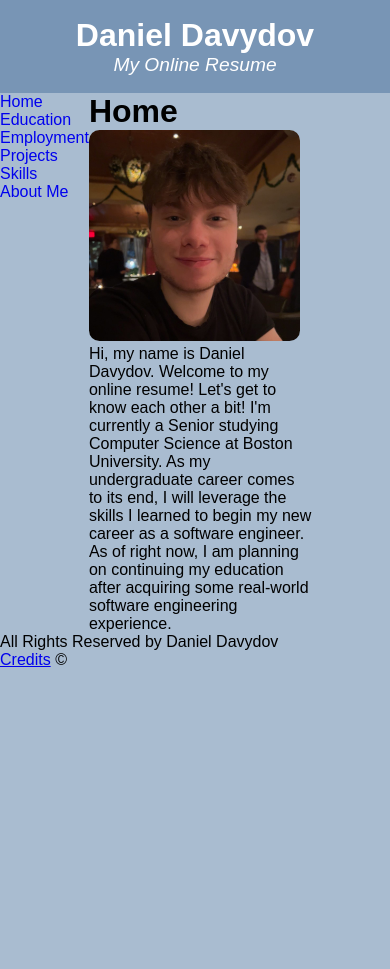
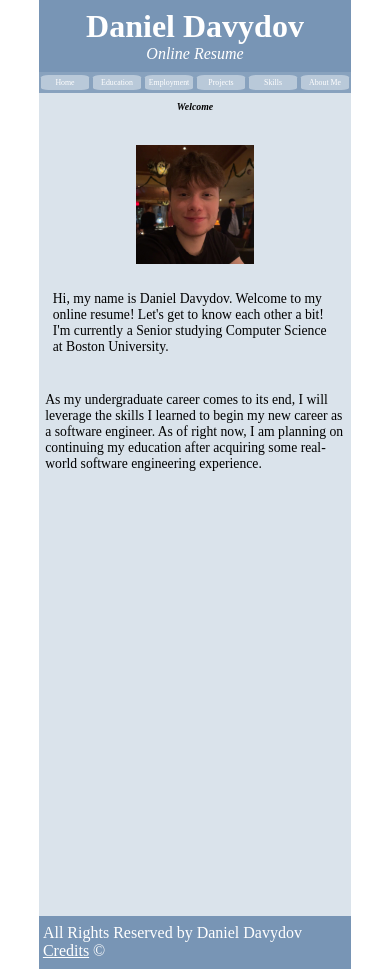
Before and after one commit to danieldavydov/mp-1, a plain HTML site: page index.html in a window 390 px wide. Before the commit the page ends 844 px from the top, so only its background shows below. Drawn offline with Linux system fonts and the light colour scheme.

Commit message:
finish homepage styles

```diff
--- a/home.css
+++ b/home.css
@@ -1,82 +1,218 @@
-/* TODO: Change the fonts to be responsive using calc() */
-/* TODO: Change the fonts to be responsive using calc() */
-/* TODO: Change the fonts to be responsive using calc() */
-/* TODO: Change the fonts to be responsive using calc() */
-/* TODO: Change the fonts to be responsive using calc() */
-/* TODO: Change the fonts to be responsive using calc() */
-/* TODO: Change the fonts to be responsive using calc() */
-/* TODO: Change the fonts to be responsive using calc() */
-/* TODO: Change the fonts to be responsive using calc() */
-/* TODO: Change the fonts to be responsive using calc() */
-/* TODO: Change the fonts to be responsive using calc() */
-
-
 * {
     margin: 0;
     box-sizing: border-box;
-    font-family: Arial, sans-serif;
-}
-
-body {
-    background-color: #a9bcd0;
-}
-
-/* Centering the page */
-#page-wrapper {
-    width: 80vw;
-}
-
-/* Header starts */
-header {
-    text-align: center;
-    padding: 2vh 0;
-    background-color: #7895b5;
+    font-family: 'Times New Roman', Times, serif;
     color: white;
 }
 
-header h1 {
-    font-size: 2rem;
+#page-wrapper {
+    width: 80vw;
+    margin: 0 auto;
+}
+
+/*Header starts*/
+header {
+    display: flex;
+    flex-direction: row;
+    justify-content: space-between;
+    align-items: center;
+    background-color: #7895b5;
+    padding: 1vh 1vw;
 }
 
 header p {
-    font-size: 1.2rem;
     font-style: italic;
 }
 
-/* Header ends here */
+/*Header ends*/
 
-/* Navbar starts */
-nav ul {
-    list-style-type: none;
-    padding: 0;
+/*Two column container starts:*/
+#content-wrapper {
+    width: 100%;
+    display: flex;
+    flex-direction: row;
+    position: relative;
+    background-color: #88a2be;
 }
 
-.nav-li{
+nav {
+    width: 30%;
+}
+
+nav ul {
     display: flex;
     flex-direction: column;
+    justify-content: space-evenly;
+    background-color: #88a2be;
+    font-size: calc(2px + 2vw);
+    text-align: center;
+    list-style: none;
+    padding-left: 0;
 }
 
-.nav-li a {
-    cursor: pointer;
-    text-decoration: none;
-
+nav li {
+    font-size: calc(3px + 3vw);
+    width: 90%;
+    background-color: #b9c9d9;
+    border-radius: 15%;
+    padding: 2vh 0;
+    margin: 5vh auto;
 }
 
-/* NAV and MAIN Content Wrapper */
-.content-wrapper {
+
+nav a {
+    text-decoration: none;
+}
+
+nav a:hover {
+    font-style: italic;
+}
+
+nav li:hover {
+    background-color: #7895b5;
+    transition: 0.2s ease;
+}
+
+main {
     display: flex;
+    flex-direction: column;
+    width: 70%;
+    background-color: #dae3eb;
 }
-/* (END OF) NAV and MAIN Content Wrapper */
 
 
+main p {
+    margin: 0 1vw;
+    font-size: calc(2px + 2vw);
+    color: black;
+}
 
-/* Navbar ends here */
+#profile-image {
+    max-width: 100%;
+}
 
-/* IMG Styles */
-img {
-    border-radius: 5%;
-    max-height: 25vh;
-    width: auto;
+#two-row {
+    width: 100%;
+    display: flex;
+    flex-direction: row;
+    padding: 2vh 2vw;
+}
 
+#content {
+    align-self: center;
+    width: 60%;
+    margin: 1vh 1vw;
 }
-/* End of IMG Styles */
+
+#picture {
+    width: 40%;
+    margin: 1vh 1vw;
+}
+
+#page-title {
+    font-style: italic;
+    margin: 2vw 0;
+    text-align: center;
+    font-size: calc(2px + 2vw);
+    color: black;
+}
+
+#page-title:hover {
+    text-decoration: underline;
+    transition: 0.5s ease;
+}
+
+/*Two column container ends*/
+
+footer {
+    background-color: #7895b5;
+    padding: 1vh 1vw;
+    display: flex;
+    justify-content: space-evenly;
+}
+
+footer a:hover {
+    color: black;
+}
+
+@media screen and (max-width: 900px) {
+    header {
+        align-items: center;
+        flex-direction: column;
+    }
+
+    #content-wrapper {
+        width: 100%;
+        height: 100vh;
+        flex-direction: column;
+    }
+
+    nav {
+        width: 100%;
+    }
+
+    nav ul {
+        display: flex;
+        flex-direction: row;
+        justify-content: space-between;
+        background-color: #88a2be;
+        list-style: none;
+        padding-left: 0;
+    }
+
+    nav li {
+        font-size: calc(2px + 1.5vw);
+        background-color: #b9c9d9;
+        padding: 1% .5%;
+        margin: 1% .5%;
+    }
+
+    nav a {
+        text-decoration: none;
+    }
+
+    main {
+        display: flex;
+        flex-direction: column;
+        width: 100%;
+        height: 100vh;
+        background-color: #dae3eb;
+    }
+
+    main p {
+        margin: 2% 2%;
+        font-size: calc(2px + 3vw);
+    }
+
+    #profile-image {
+        max-width: 100%;
+    }
+
+    #two-row {
+        width: 100%;
+        display: flex;
+        flex-direction: column;
+        justify-content: center;
+    }
+
+    #content {
+        align-self: center;
+        width: 100%;
+        margin: 1vh 1vw;
+    }
+
+    #picture {
+        margin: 1vh auto;
+    }
+
+    #page-title {
+        font-style: italic;
+        text-align: center;
+        color: black;
+    }
+
+    #page-title:hover {
+        text-decoration: underline;
+        transition: 0.5s ease;
+    }
+}
--- a/index.html
+++ b/index.html
@@ -3,23 +3,25 @@
 
 <head>
     <meta charset="UTF-8">
-    <link rel="stylesheet" type="text/css" href="./home.css">
+    <meta name="description" content="Daniel Davydov's Online Resume">
+    <link type="text/css" rel="stylesheet" href="./home.css">
     <title>Home | Resume</title>
 </head>
 
 <body>
-    <!-- Header -->
-    <header>
-        <h1>Daniel Davydov</h1>
-        <p>My Online Resume</p>
-    </header>
-
-    <!-- Page Wrapper -->
     <div id="page-wrapper">
 
-        <!-- Nav and Main Content Wrapper -->
-        <div class="content-wrapper">
-            <!-- Nav -->
+        <!-- START: Header -->
+        <header>
+            <h1>Daniel Davydov</h1>
+            <p>Online Resume</p>
+        </header>
+        <!-- END: Header -->
+
+
+        <!-- Content Wrapper: Wraps navbar with main content -->
+        <div id="content-wrapper">
+            <!-- START: Navbar -->
             <nav>
                 <ul>
                     <li class="nav-li"><a href="./index.html">Home</a></li>
@@ -30,25 +32,48 @@
                     <li class="nav-li"><a href="./about-me.html">About Me</a></li>
                 </ul>
             </nav>
+            <!-- END: Navbar -->
 
-            <!-- Main Content -->
+            <!-- START: Main Content -->
             <main>
-                <h1 class="main-content-header">Home</h1>
-                <img src="./src/me.jpeg" alt="picture of daniel davydov">
-                <p>Hi, my name is Daniel Davydov. Welcome to my online resume! Let's get to know each other a bit! I'm
-                    currently
-                    a Senior studying Computer Science at Boston University. As my undergraduate career comes to its
+                <h3 id="page-title">Welcome</h3>
+
+                <!-- Image and Text (2 element row) -->
+                <div id="two-row">
+                    <div id="picture">
+                        <img id="profile-image" src="./src/me.jpeg" alt="Daniel Davydov">
+                    </div>
+                    <div id="content">
+                        <p>
+                            Hi, my name is Daniel Davydov. Welcome to my online resume! Let's get to know each other a
+                            bit! I'm
+                            currently
+                            a Senior studying Computer Science at Boston University.
+                        </p>
+                    </div>
+                </div>
+
+                <!-- Additional written content -->
+                <p>
+                    As my undergraduate career comes to
+                    its
                     end, I
                     will
-                    leverage the skills I learned to begin my new career as a software engineer. As of right now, I am
+                    leverage the skills I learned to begin my new career as a software engineer. As of right
+                    now, I am
                     planning
-                    on continuing my education after acquiring some real-world software engineering experience. </p>
+                    on continuing my education after acquiring some real-world software engineering experience.
+                </p>
             </main>
+            <!-- END: Main Content -->
         </div>
-        <!-- Footer -->
+        <!-- END: Content Wrapper (Navbar with main) -->
+
+        <!-- START: Footer -->
         <footer>
-            <p>All Rights Reserved by Daniel Davydov <a href="credits.html">Credits</a> &copy;</p>
+            <p>All Rights Reserved by Daniel Davydov <a href="./credits.html"> Credits</a> &copy;</p>
         </footer>
+        <!-- END: Footer -->
     </div>
 </body>
 
```
Also changed, not shown: 2 other files.
